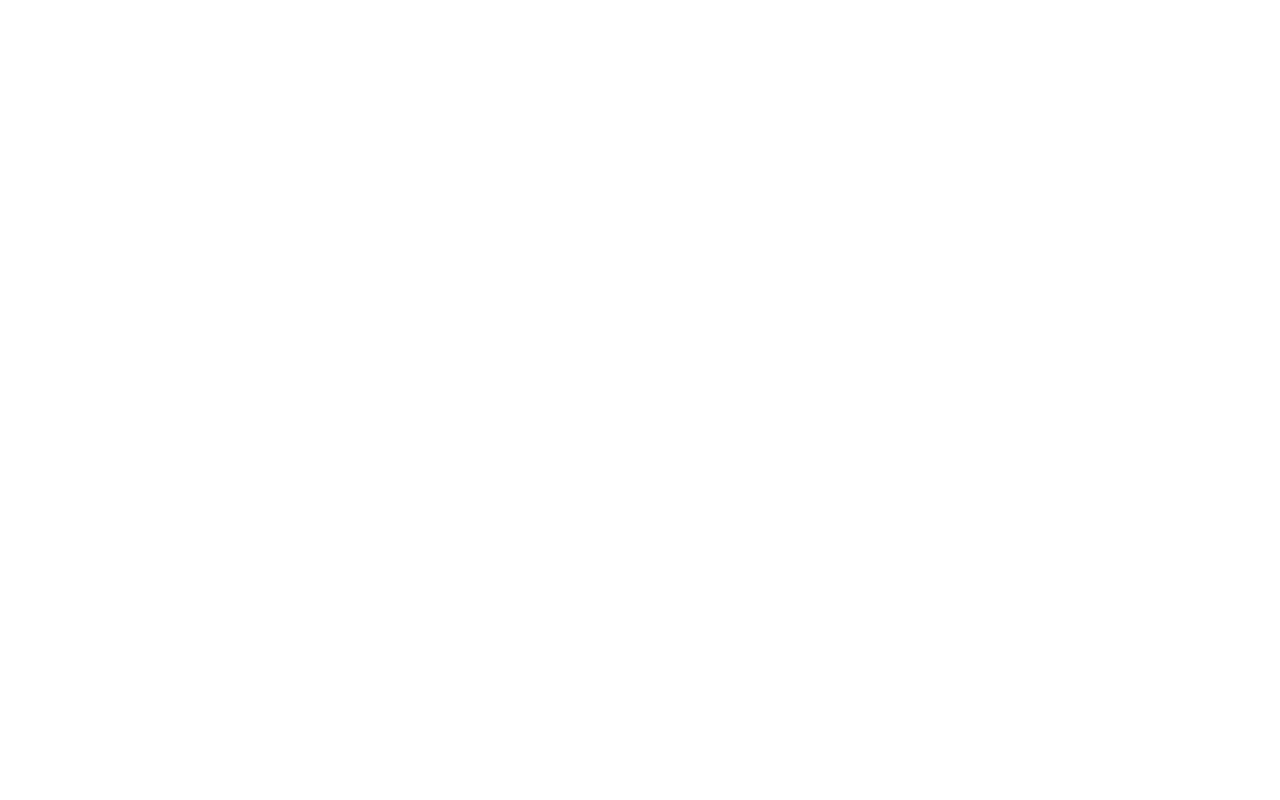
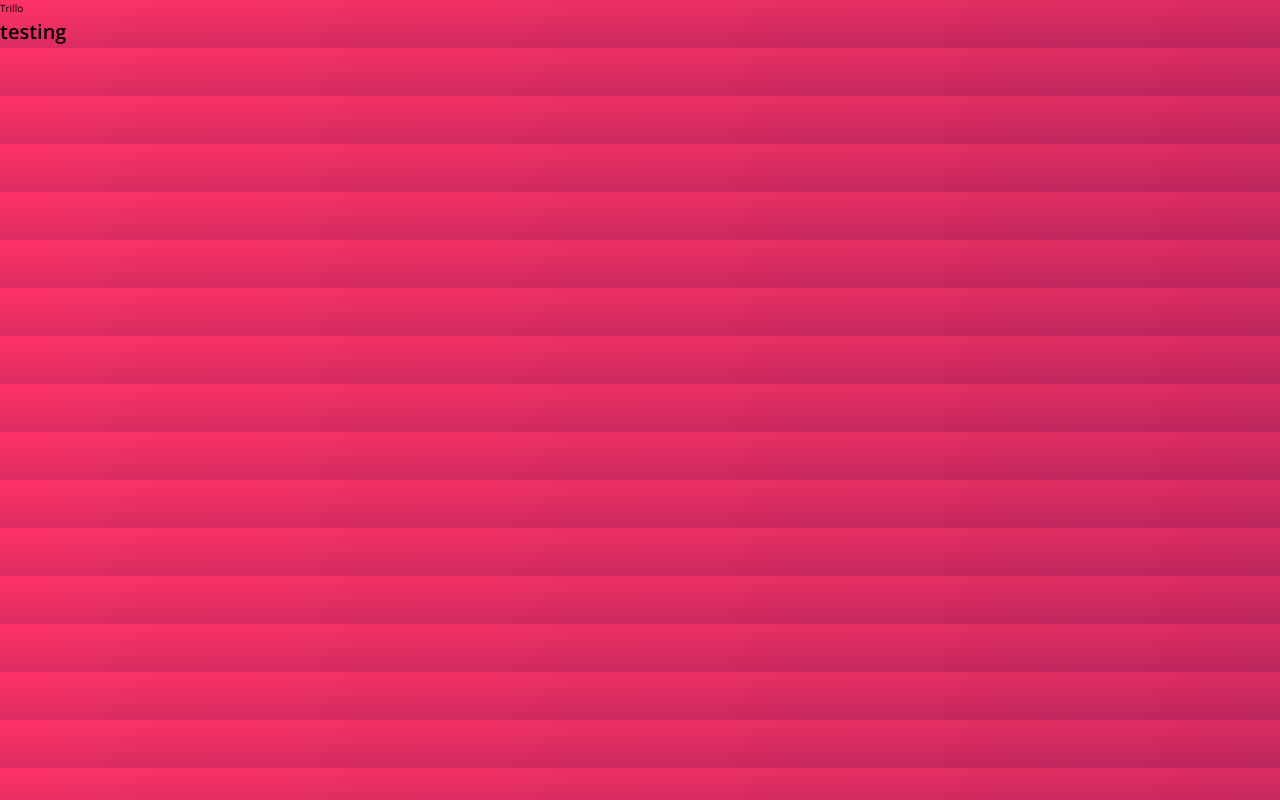
Before and after one commit to troymendous/trillo, a website: page index.html in a window 1280 px wide. Drawn offline with nearby package versions, Linux system fonts and the light colour scheme.

Commit message:
adding css variables

```diff
--- a/index.html
+++ b/index.html
@@ -11,6 +11,8 @@
         <title>trillo &mdash; Your all-in-one booking app</title>
     </head>
     <body>
+        Trillo
 
+        <h1>testing</h1>
     </body>
 </html>
--- /dev/null
+++ b/sass/_base.scss
@@ -0,0 +1,59 @@
+/*
+COLORS
+
+Primary: #eb2f64
+Primary light: #FF3366
+Primary dark: #BA265D
+
+Grey light 1: #faf9f9
+Grey light 2: #f4f2f2
+Grey light 3: #f0eeee
+Grey light 4: #ccc
+
+Grey dark 1: #333
+Grey dark 2: #777
+Grey dark 3: #999
+
+*/
+
+:root {
+	--color-primary: #eb2f64;
+	--color-primary-light: #ff3366;
+	--color-primary-dark: #ba265d;
+
+	--color-grey-light-1: #faf9f9;
+	--color-grey-light-2: #f4f2f2;
+	--color-grey-light-3: #f0eeee;
+	--color-grey-light-4: #ccc;
+
+	--color-dark-1: #333;
+	--color-dark-2: #777;
+	--color-dark-3: #999;
+}
+
+* {
+	margin: 0;
+	padding: 0;
+}
+
+*,
+*::before,
+*::after {
+	box-sizing: inherit;
+}
+
+html {
+	box-sizing: border-box;
+	font-size: 62.5%; // 1rem=10px, 10px/16px = 62.5%;
+}
+
+body {
+	font-family: 'open Sans', sans-serif;
+	font-weight: 400;
+	line-height: 1.6;
+	background-image: linear-gradient(to right bottom, var(--color-primary-light), var(--color-primary-dark));
+	background-size: cover;
+	background-repeat: no-repeat;
+
+	min-height: 100vh;
+}
--- a/sass/main.scss
+++ b/sass/main.scss
@@ -1,17 +1,4 @@
-/*
-COLORS
-
-Primary: #eb2f64
-Primary light: #FF3366
-Primary dark: #BA265D
-
-Grey light 1: #faf9f9
-Grey light 2: #f4f2f2
-Grey light 3: #f0eeee
-Grey light 4: #ccc
-
-Grey dark 1: #333
-Grey dark 2: #777
-Grey dark 3: #999
-
-*/
+@import "base";
+@import "layout";
+@import "components";
+@import "variables";
```
Also changed, not shown: package.json (+4 -6 lines), css/style.css, sass/_components.scss (added), sass/_layout.scss (added), sass/_variables.scss (added), 2 other files.
